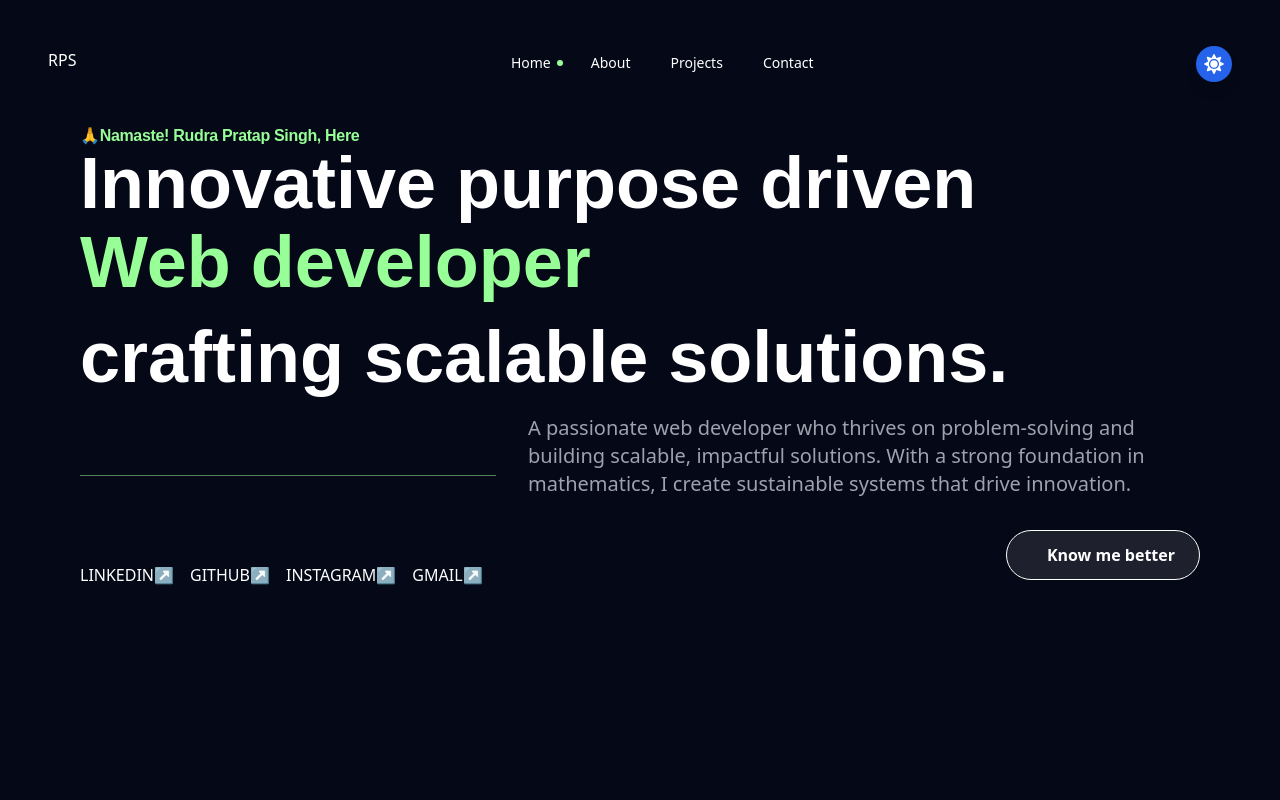
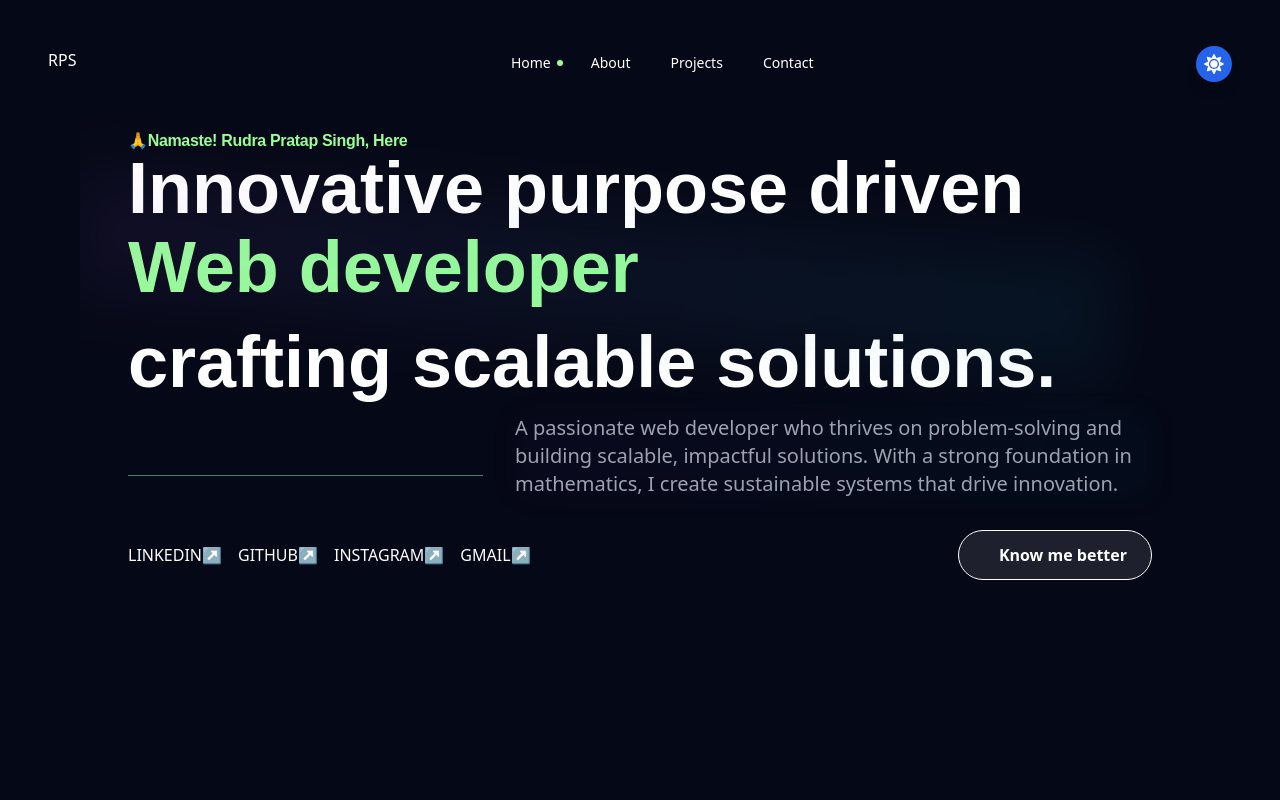
Before and after one commit to lord-rudra0/My-Portfolio, a React (Vite) app: page / in a window 1280 px wide. Shown: the top 800 px of the page. Built offline with nearby package versions, Linux system fonts and the light colour scheme.

Commit message:
width fix

```diff
--- a/src/App.jsx
+++ b/src/App.jsx
@@ -46,7 +46,11 @@ function AppContent() {
         <ThemeTransition isTransitioning={isTransitioning} />
         <Navbar />
         <main className="flex-grow">
-          <AnimatedRoutes />
+          <div className="w-full">
+            <div className="max-w-screen-xl mx-auto px-4 md:px-12">
+              <AnimatedRoutes />
+            </div>
+          </div>
         </main>
         <Footer />
       </div>
--- a/src/components/Hero.jsx
+++ b/src/components/Hero.jsx
@@ -1,19 +1,48 @@
-import { motion, useScroll, useTransform } from 'framer-motion';
+import { motion, useScroll, useTransform, useMotionValue, useSpring } from 'framer-motion';
 // import { MdEmail } from 'react-icons/md';
 import { content } from '../data/content';
 import { Link as RouterLink } from 'react-router-dom';
 import { InteractiveHoverButton } from "@/components/magicui/interactive-hover-button";
 import { WordRotate } from './ui/WordRotate';
-import   TypingAnimation  from './magicui/typing-animation';
+import TypingAnimation from './magicui/typing-animation';
+import { useEffect, useRef, useState } from 'react';
 
 const Hero = () => {
   const { scrollY } = useScroll();
+  const containerRef = useRef(null);
+  const mouseX = useMotionValue(0);
+  const mouseY = useMotionValue(0);
+  const [isHovered, setIsHovered] = useState(false);
 
-  const y = useTransform(scrollY, [0, 300], [0, 100]);
+  // Move springConfig definition before it's used
+  const springConfig = { damping: 15, stiffness: 150 };
+
   const opacity = useTransform(scrollY, [0, 300], [1, 0]);
+  const scale = useSpring(1, springConfig);
+
+  // Parallax effect for different elements
+  const titleY = useTransform(scrollY, [0, 300], [0, -50]);
+  const descriptionY = useTransform(scrollY, [0, 300], [0, -30]);
+  const socialsY = useTransform(scrollY, [0, 300], [0, -20]);
 
   // Add a variable to determine screen size
   const isLargeScreen = window.matchMedia('(min-width: 768px)').matches;
+
+  useEffect(() => {
+    const handleMouseMove = (e) => {
+      const { left, top, width, height } = containerRef.current.getBoundingClientRect();
+      const x = e.clientX - left;
+      const y = e.clientY - top;
+      mouseX.set(x - width / 2);
+      mouseY.set(y - height / 2);
+    };
+
+    window.addEventListener('mousemove', handleMouseMove);
+    return () => window.removeEventListener('mousemove', handleMouseMove);
+  }, [mouseX, mouseY]);
+
+  const rotateX = useSpring(useTransform(mouseY, [-300, 300], [5, -5]), springConfig);
+  const rotateY = useSpring(useTransform(mouseX, [-300, 300], [-5, 5]), springConfig);
 
   const lineAnimation = {
     hidden: { width: 0 },
@@ -23,26 +52,118 @@ const Hero = () => {
     }
   };
 
+  const titleVariants = {
+    hidden: { opacity: 0, y: 20 },
+    visible: {
+      opacity: 1,
+      y: 0,
+      transition: {
+        duration: 0.8,
+        staggerChildren: 0.2,
+        delayChildren: 0.3
+      }
+    }
+  };
+
+  const glowVariants = {
+    initial: { opacity: 0 },
+    animate: {
+      opacity: [0.5, 0.3, 0.5],
+      scale: [1, 1.05, 1],
+      transition: {
+        duration: 3,
+        repeat: Infinity,
+        ease: "easeInOut"
+      }
+    }
+  };
+
+  const floatingAnimation = {
+    initial: { y: 0 },
+    animate: {
+      y: [-5, 5, -5],
+      transition: {
+        duration: 4,
+        repeat: Infinity,
+        ease: "easeInOut"
+      }
+    }
+  };
+
+  const socialLinkVariants = {
+    initial: { opacity: 0, x: -20 },
+    animate: {
+      opacity: 1,
+      x: 0,
+      transition: {
+        duration: 0.6,
+        staggerChildren: 0.1
+      }
+    },
+    hover: {
+      scale: 1.1,
+      color: "var(--color-accent)",
+      transition: { duration: 0.2 }
+    }
+  };
+
   const handleKnowMeBetterClick = () => {
+    scale.set(0.95);
+    setTimeout(() => scale.set(1), 150);
     window.scrollTo({ top: 0, behavior: 'smooth' });
   };
 
   return (
-    <div className={`${isLargeScreen ? 'h-screen' : 'mt-2 pt-2 mb-10 '} w-full overflow-hidden relative mt-4`}>
-      <div className="max-w-screen-xl mx-auto flex flex-col justify-start h-full px-4 md:px-12">
+    <motion.div
+      className={`${isLargeScreen ? 'h-screen' : 'mt-2 pt-2 mb-10'} w-full overflow-hidden relative mt-4`}
+      initial={{ opacity: 0 }}
+      animate={{ opacity: 1 }}
+      transition={{ duration: 0.8 }}
+    >
+      {/* Enhanced Background Glow Effect */}
+      <motion.div
+        variants={glowVariants}
+        initial="initial"
+        animate="animate"
+        className="absolute inset-0 pointer-events-none"
+        style={{
+          background: 'radial-gradient(circle at var(--mouse-x, 50%) var(--mouse-y, 50%), rgba(var(--color-accent-rgb), 0.15), transparent 70%)',
+          filter: 'blur(100px)',
+          transform: 'translateZ(0)',
+        }}
+      />
+
+      <div
+        ref={containerRef}
+        className="max-w-screen-xl mx-auto flex flex-col justify-start h-full px-4 md:px-12 relative"
+        style={{
+          '--mouse-x': `${mouseX.get()}px`,
+          '--mouse-y': `${mouseY.get()}px`
+        }}
+      >
         <motion.div
           className="flex flex-col items-start text-left max-w-3xl"
-          initial={{ opacity: 0, y: 20 }}
-          animate={{ opacity: 1, y: 0 }}
-          transition={{ duration: 0.8 }}
-          style={{ y, opacity }}
+          style={{
+            y: titleY,
+            opacity,
+            perspective: 1000,
+            rotateX,
+            rotateY
+          }}
         >
           <motion.div
-            initial={{ opacity: 0, y: 20 }}
-            animate={{ opacity: 1, y: 0 }}
-            transition={{ delay: 0.4, duration: 0.8 }}
+            variants={titleVariants}
+            initial="hidden"
+            animate="visible"
+            className="relative"
           >
-            <h2 className="text-5xl md:text-7xl font-bold leading-tight mt-0 pt-0" style={{ fontFamily: 'Clash Display, sans-serif' }}>
+            <motion.h2
+              className="text-5xl md:text-7xl font-bold leading-tight mt-0 pt-0"
+              style={{ fontFamily: 'Clash Display, sans-serif' }}
+              variants={floatingAnimation}
+              initial="initial"
+              animate="animate"
+            >
               <TypingAnimation
                 className="namaste-text hero-accent mt-2 pt-2"
                 delay={300}
@@ -50,18 +171,55 @@ const Hero = () => {
               >
                 {isLargeScreen ? "🙏Namaste! Rudra Pratap Singh, Here" : "🙏Namaste! Rudra P.S. Here"}
               </TypingAnimation>
-              <div className="items-center">
-                <span className="hero-heading">Innovative purpose driven</span>
-                <div className="">
+              <motion.div
+                className="items-center"
+                initial={{ opacity: 0, y: 20 }}
+                animate={{ opacity: 1, y: 0 }}
+                transition={{ delay: 1.2 }}
+              >
+                <motion.span
+                  className="hero-heading"
+                  initial={{ opacity: 0, x: -20 }}
+                  animate={{ opacity: 1, x: 0 }}
+                  transition={{ delay: 1.5 }}
+                  whileHover={{ scale: 1.02 }}
+                >
+                  Innovative purpose driven
+                </motion.span>
+                <div className="relative">
                   <WordRotate words={["Web developer ", "App developer"]} className="hero-heading hero-accent" />
+                  <motion.div
+                    className="absolute -inset-2 bg-gradient-to-r from-purple-500/20 to-cyan-500/20 rounded-lg blur-xl"
+                    animate={{
+                      opacity: [0.5, 0.3, 0.5],
+                      scale: [1, 1.1, 1],
+                      rotate: [0, 5, 0]
+                    }}
+                    transition={{
+                      duration: 4,
+                      repeat: Infinity,
+                      ease: "easeInOut"
+                    }}
+                  />
                 </div>
-                <span className='hero-heading'> crafting scalable solutions.</span>
-              </div>
-            </h2>
+                <motion.span
+                  className='hero-heading'
+                  initial={{ opacity: 0, x: 20 }}
+                  animate={{ opacity: 1, x: 0 }}
+                  transition={{ delay: 1.8 }}
+                  whileHover={{ scale: 1.02 }}
+                >
+                  crafting scalable solutions.
+                </motion.span>
+              </motion.div>
+            </motion.h2>
           </motion.div>
         </motion.div>
 
-        <div className="flex flex-col items-end gap-8">
+        <motion.div
+          className="flex flex-col items-end gap-8 relative"
+          style={{ y: descriptionY }}
+        >
           <div className="w-full flex items-center justify-end gap-8">
             <motion.div
               className="w-32 h-[1px] bg-[var(--color-accent)] opacity-50 hidden md:block"
@@ -70,24 +228,40 @@ const Hero = () => {
               variants={lineAnimation}
             />
             <motion.div
-              className="hero-description text-lg md:text-xl max-w-2xl"
+              className="hero-description text-lg md:text-xl max-w-2xl relative"
               initial={{ opacity: 0, y: 20 }}
               animate={{ opacity: 1, y: 0 }}
               transition={{ delay: 0.6, duration: 0.8 }}
+              whileHover={{ scale: 1.02 }}
             >
-              <p className='hero-description'>
+              <motion.div
+                className="absolute -inset-1 bg-gradient-to-r from-purple-500/10 to-cyan-500/10 rounded-lg blur-lg"
+                animate={{
+                  opacity: [0.3, 0.15, 0.3],
+                  scale: [1, 1.05, 1]
+                }}
+                transition={{
+                  duration: 3,
+                  repeat: Infinity,
+                  ease: "easeInOut"
+                }}
+              />
+              <p className='hero-description relative z-10'>
                 A passionate web developer who thrives on problem-solving and building scalable, impactful solutions.
                 With a strong foundation in mathematics, I create sustainable systems that drive innovation.
               </p>
             </motion.div>
           </div>
 
-          <div className="w-full flex justify-between items-center">
+          <motion.div
+            className="w-full flex justify-between items-center"
+            style={{ y: socialsY }}
+          >
             <motion.div
               className="hidden md:flex items-center space-x-4"
-              initial={{ opacity: 0 }}
-              animate={{ opacity: 1 }}
-              transition={{ delay: 0.8 }}
+              variants={socialLinkVariants}
+              initial="initial"
+              animate="animate"
             >
               {['LINKEDIN', 'GITHUB', 'INSTAGRAM', 'GMAIL'].map((link, index) => (
                 <motion.a
@@ -95,11 +269,32 @@ const Hero = () => {
                   href={content.contact.social[link.toLowerCase()]}
                   target="_blank"
                   rel="noreferrer"
-                  className="social-link transition-all duration-300"
-                  whileHover={{ scale: 1.1 }}
+                  className="social-link relative group"
+                  variants={socialLinkVariants}
+                  whileHover="hover"
+                  onHoverStart={() => setIsHovered(true)}
+                  onHoverEnd={() => setIsHovered(false)}
                 >
-                  <span>{link}</span>
-                  <span>↗</span>
+                  <motion.div
+                    className="absolute -inset-2 bg-gradient-to-r from-purple-500/20 to-cyan-500/20 rounded-lg opacity-0 group-hover:opacity-100 transition-opacity duration-300 blur-sm"
+                    animate={isHovered ? { scale: [1, 1.1, 1] } : {}}
+                    transition={{ duration: 0.3 }}
+                  />
+                  <span className="relative z-10">{link}</span>
+                  <motion.span
+                    className="relative z-10"
+                    animate={{
+                      x: [0, 4, 0],
+                      y: [0, -4, 0]
+                    }}
+                    transition={{
+                      duration: 1.5,
+                      repeat: Infinity,
+                      ease: "easeInOut"
+                    }}
+                  >
+                    ↗
+                  </motion.span>
                 </motion.a>
               ))}
             </motion.div>
@@ -113,19 +308,29 @@ const Hero = () => {
               <RouterLink
                 to="/about"
                 onClick={handleKnowMeBetterClick}
-                className="know-me-button"
+                className="know-me-button relative group"
               >
+                <motion.div
+                  className="absolute -inset-2 bg-gradient-to-r from-purple-500/20 to-cyan-500/20 rounded-full opacity-0 group-hover:opacity-100 transition-opacity duration-300 blur-lg"
+                  whileHover={{ scale: 1.1 }}
+                />
                 <InteractiveHoverButton
-                  className="know-more-btn inline-flex items-center transition-all duration-300 bg-white/10 px-6 py-3 rounded-full backdrop-blur-sm"
+                  className="know-more-btn inline-flex items-center transition-all duration-300 bg-white/10 px-6 py-3 rounded-full backdrop-blur-sm relative z-10"
                 >
-                  Know me better
+                  <motion.span
+                    initial={{ x: 0 }}
+                    whileHover={{ x: 5 }}
+                    transition={{ duration: 0.3 }}
+                  >
+                    Know me better
+                  </motion.span>
                 </InteractiveHoverButton>
               </RouterLink>
             </motion.div>
-          </div>
-        </div>
+          </motion.div>
+        </motion.div>
       </div>
-    </div>
+    </motion.div>
   );
 };
 
--- a/src/components/ProjectDetails.jsx
+++ b/src/components/ProjectDetails.jsx
@@ -2,10 +2,12 @@ import { useParams } from 'react-router-dom';
 import { motion } from 'framer-motion';
 import { useTheme } from '../context/ThemeContext';
 import { currentProjects, finishedProjects } from '../data/content';
+import { useEffect, useRef } from 'react';
 
 export default function ProjectDetails() {
   const { projectName } = useParams();
   const { theme } = useTheme();
+  const containerRef = useRef(null);
 
   // Combine current and finished projects
   const allProjects = [...currentProjects, ...finishedProjects];
@@ -14,6 +16,10 @@ export default function ProjectDetails() {
     p.projectName === projectName ||
     p.title.toLowerCase().replace(/ /g, "-") === projectName
   );
+
+  useEffect(() => {
+    window.scrollTo(0, 0);
+  }, []);
 
   if (!project) {
     return (
@@ -30,27 +36,55 @@ export default function ProjectDetails() {
     );
   }
 
+  const containerVariants = {
+    hidden: { opacity: 0, y: 20 },
+    visible: {
+      opacity: 1,
+      y: 0,
+      transition: {
+        duration: 0.6,
+        ease: "easeOut",
+        staggerChildren: 0.2,
+        delayChildren: 0.1
+      }
+    }
+  };
+
+  const itemVariants = {
+    hidden: { y: 20, opacity: 0 },
+    visible: {
+      y: 0,
+      opacity: 1,
+      transition: {
+        duration: 0.5,
+        ease: "easeOut"
+      }
+    }
+  };
+
   return (
     <motion.div
-      initial={{ opacity: 0 }}
-      animate={{ opacity: 1 }}
-      className={`min-h-screen py-20 px-4 md:px-8 ${theme === 'dark' ? 'text-white' : 'text-black'}`}
+      ref={containerRef}
+      initial="hidden"
+      animate="visible"
+      variants={containerVariants}
+      className={`min-h-screen py-20 px-4 md:px-8 ${theme === 'dark' ? 'text-white bg-gradient-to-b from-black to-gray-900' : 'text-black bg-gradient-to-b from-white to-gray-50'}`}
     >
       <div className="max-w-4xl mx-auto">
+        <motion.div className="space-y-8">
           <motion.h1
-          initial={{ y: 20, opacity: 0 }}
-          animate={{ y: 0, opacity: 1 }}
-          className="text-4xl font-bold mb-6"
+            variants={itemVariants}
+            className="text-5xl font-bold mb-6 bg-clip-text text-transparent bg-gradient-to-r from-purple-500 to-pink-500 mt-10"
           >
             {project.title}
           </motion.h1>
 
           {/* Project Description */}
           <motion.div
-          initial={{ y: 20, opacity: 0 }}
-          animate={{ y: 0, opacity: 1 }}
-          transition={{ delay: 0.1 }}
-          className={`mb-8 text-lg ${theme === 'dark' ? 'text-gray-300' : 'text-gray-700'}`}
+            variants={itemVariants}
+            className={`text-lg leading-relaxed ${theme === 'dark' ? 'text-gray-300' : 'text-gray-700'}
+              backdrop-blur-sm p-6 rounded-xl ${theme === 'dark' ? 'bg-white/5' : 'bg-black/5'}
+              shadow-lg hover:shadow-xl transition-all duration-300`}
           >
             {project.longDescription || project.description}
           </motion.div>
@@ -58,24 +92,26 @@ export default function ProjectDetails() {
           {/* Technologies Used */}
           {project.technologies && (
             <motion.div
-            initial={{ y: 20, opacity: 0 }}
-            animate={{ y: 0, opacity: 1 }}
-            transition={{ delay: 0.2 }}
-            className="mb-8"
+              variants={itemVariants}
+              className={`p-6 rounded-xl ${theme === 'dark' ? 'bg-white/5' : 'bg-black/5'}
+                backdrop-blur-sm shadow-lg hover:shadow-xl transition-all duration-300`}
             >
-            <h2 className="text-2xl font-semibold mb-4">Technologies Used</h2>
-            <div className="flex flex-wrap gap-2">
+              <h2 className="text-2xl font-semibold mb-4 bg-clip-text text-transparent bg-gradient-to-r from-blue-500 to-cyan-500">
+                Technologies Used
+              </h2>
+              <div className="flex flex-wrap gap-3">
                 {project.technologies.map((tech) => (
-                <span
+                  <motion.span
                     key={tech}
-                  className={`px-4 py-2 rounded-full text-sm ${
-                    theme === 'dark'
-                      ? 'bg-gray-800 text-gray-200'
-                      : 'bg-gray-200 text-gray-800'
-                  }`}
+                    whileHover={{ scale: 1.05, rotate: [-1, 1, -1, 0] }}
+                    className={`px-4 py-2 rounded-full text-sm font-medium
+                      ${theme === 'dark'
+                        ? 'bg-gradient-to-r from-purple-900/50 to-blue-900/50 text-gray-200 border border-gray-700'
+                        : 'bg-gradient-to-r from-purple-100 to-blue-100 text-gray-800 border border-gray-200'
+                      } hover:shadow-lg transition-all duration-300`}
                   >
                     {tech}
-                </span>
+                  </motion.span>
                 ))}
               </div>
             </motion.div>
@@ -84,74 +120,88 @@ export default function ProjectDetails() {
           {/* Project Images */}
           {project.images ? (
             <motion.div
-            initial={{ y: 20, opacity: 0 }}
-            animate={{ y: 0, opacity: 1 }}
-            transition={{ delay: 0.3 }}
+              variants={itemVariants}
               className="grid grid-cols-1 md:grid-cols-2 gap-6"
             >
               {project.images.map((image, index) => (
                 <motion.div
                   key={index}
-                initial={{ scale: 0.9, opacity: 0 }}
-                animate={{ scale: 1, opacity: 1 }}
-                transition={{ delay: 0.4 + index * 0.1 }}
-                className="relative aspect-video rounded-lg overflow-hidden shadow-lg"
+                  variants={itemVariants}
+                  whileHover={{ scale: 1.02 }}
+                  className={`relative aspect-video rounded-xl overflow-hidden shadow-lg
+                    ${theme === 'dark' ? 'shadow-purple-500/10' : 'shadow-blue-500/10'}
+                    hover:shadow-2xl transition-all duration-500 group`}
                 >
-                <img
+                  <motion.img
+                    initial={{ scale: 1.1 }}
+                    animate={{ scale: 1 }}
+                    transition={{ duration: 0.5 }}
                     src={typeof image === 'string' ? image : image.url}
                     alt={typeof image === 'string' ? `Project image ${index + 1}` : image.alt || `Project image ${index + 1}`}
-                  className="w-full h-full object-cover"
+                    className="w-full h-full object-cover transform group-hover:scale-110 transition-transform duration-700"
                   />
                   {typeof image !== 'string' && image.caption && (
-                  <div className="absolute bottom-0 left-0 right-0 p-2 bg-black/50 text-white text-sm">
-                    {image.caption}
-                  </div>
+                    <motion.div
+                      initial={{ opacity: 0 }}
+                      animate={{ opacity: 1 }}
+                      transition={{ delay: 0.3 }}
+                      className="absolute bottom-0 left-0 right-0 p-4 bg-gradient-to-t from-black/80 to-transparent"
+                    >
+                      <p className="text-white text-sm font-medium">{image.caption}</p>
+                    </motion.div>
                   )}
+                  <div className="absolute inset-0 bg-gradient-to-t from-black/60 via-transparent to-transparent opacity-0 group-hover:opacity-100 transition-opacity duration-300" />
                 </motion.div>
               ))}
             </motion.div>
           ) : (
             <motion.div
-            initial={{ y: 20, opacity: 0 }}
-            animate={{ y: 0, opacity: 1 }}
-            transition={{ delay: 0.3 }}
-            className="aspect-video rounded-lg overflow-hidden shadow-lg"
+              variants={itemVariants}
+              whileHover={{ scale: 1.02 }}
+              className="aspect-video rounded-xl overflow-hidden shadow-lg group"
             >
               <img
                 src={project.src || project.image}
                 alt={project.title}
-              className="w-full h-full object-cover"
+                className="w-full h-full object-cover transform group-hover:scale-110 transition-transform duration-700"
               />
             </motion.div>
           )}
 
           {/* Links */}
           <motion.div
-          initial={{ y: 20, opacity: 0 }}
-          animate={{ y: 0, opacity: 1 }}
-          transition={{ delay: 0.5 }}
-          className="mt-8 flex gap-4"
+            variants={itemVariants}
+            className="mt-8 flex flex-wrap gap-4"
           >
             {(project.demoUrl || project.ctaLink) && (
-            <a
+              <motion.a
+                whileHover={{ scale: 1.05 }}
+                whileTap={{ scale: 0.95 }}
                 href={project.demoUrl || project.ctaLink}
                 target="_blank"
                 rel="noreferrer"
-              className="px-6 py-3 rounded-full bg-green-500 text-white font-semibold hover:bg-green-600 transition-colors"
+                className="px-8 py-3 rounded-full font-semibold bg-gradient-to-r from-green-500 to-emerald-600
+                  text-white shadow-lg shadow-green-500/30 hover:shadow-xl hover:shadow-green-500/40
+                  transition-all duration-300"
               >
                 View Demo
-            </a>
+              </motion.a>
             )}
             {(project.codeUrl || project.githubRepo) && (
-            <a
+              <motion.a
+                whileHover={{ scale: 1.05 }}
+                whileTap={{ scale: 0.95 }}
                 href={project.codeUrl || project.githubRepo}
                 target="_blank"
                 rel="noreferrer"
-              className="px-6 py-3 rounded-full bg-blue-500 text-white font-semibold hover:bg-blue-600 transition-colors"
+                className="px-8 py-3 rounded-full font-semibold bg-gradient-to-r from-blue-500 to-indigo-600
+                  text-white shadow-lg shadow-blue-500/30 hover:shadow-xl hover:shadow-blue-500/40
+                  transition-all duration-300"
               >
                 View Code
-            </a>
+              </motion.a>
             )}
+          </motion.div>
         </motion.div>
       </div>
     </motion.div>
```
Lines whose indentation alone changed are shown as unchanged.
